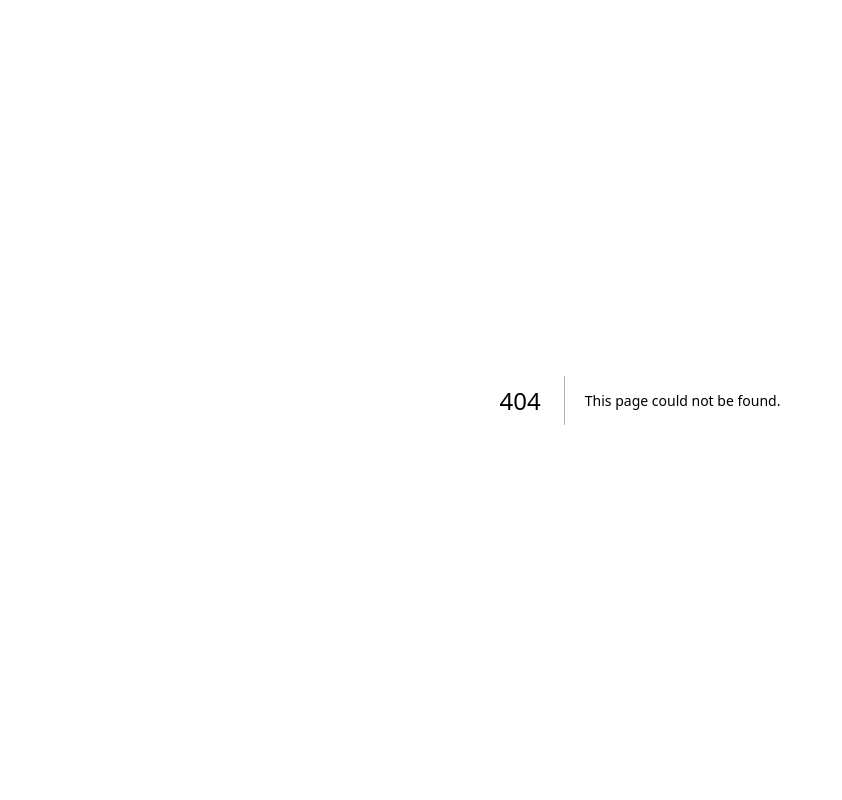
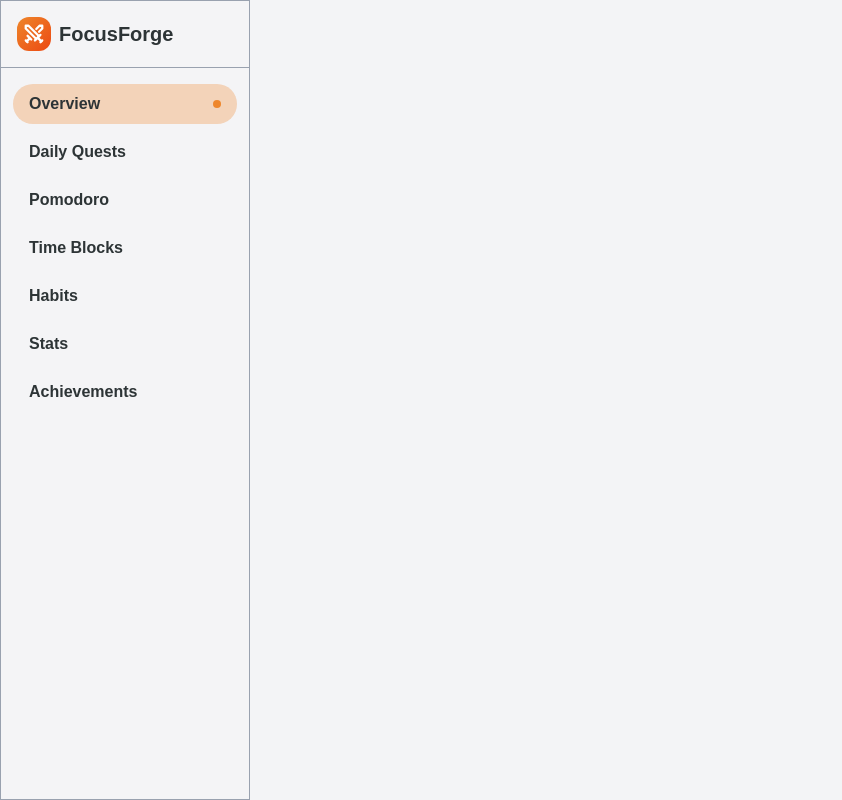
Before and after one commit to Meharp9/FocusForge, a Next.js app in the folder frontend/: page /dashboard in a window 1280 px wide. Before the commit this address had no page. Shown: the whole page, without its empty margins (0-842 px from the left). Built offline with nearby package versions, Linux system fonts and the light colour scheme; a web font is replaced by a local one.

Commit message:
Add Sidebar and Menu components for dashboard layout

```diff
--- /dev/null
+++ b/frontend/src/app/dashboard/page.tsx
@@ -0,0 +1,12 @@
+import Sidebar from '@/components/dashboard/Sidebar';
+import React from 'react'
+
+const Dashboard = () => {
+  return (
+    <div className='flex'>
+      <Sidebar />
+    </div>
+  )
+}
+
+export default Dashboard;
--- /dev/null
+++ b/frontend/src/components/dashboard/Menu.tsx
@@ -0,0 +1,28 @@
+'use client';
+
+import React, { useState } from 'react'
+import MenuItem from './MenuItem'
+
+const MenuItems = ['Overview', 'Daily Quests', 'Pomodoro', 'Time Blocks', 'Habits', 'Stats', 'Achievements' ]
+
+const Menu = () => {
+  const [activeTab, setActiveTab] = useState('overview');
+
+  return (
+    <div className='px-3 flex flex-col gap-2'>
+      {MenuItems.map((item) => {
+        const tabName = item.toLowerCase().replace(/\s/g, '-');
+        const isActive = activeTab === tabName;
+
+        return <MenuItem
+          key={item}
+          label={item}
+          isActive={isActive}
+          onClick={() => setActiveTab(tabName)}
+        />
+      })}
+    </div>
+  )
+}
+
+export default Menu
--- /dev/null
+++ b/frontend/src/components/dashboard/MenuItem.tsx
@@ -0,0 +1,23 @@
+import React from 'react'
+
+interface MenuItemProps {
+  label: string;
+  isActive?: boolean;
+  onClick?: () => void;
+}
+
+const MenuItem = ({ label, isActive = false, onClick }: MenuItemProps) => {
+  return (
+    <div
+      className={`flex justify-between items-center font-semibold px-4 py-2 rounded-full cursor-pointer transition ${
+        isActive ? 'bg-primary/30' : 'hover:bg-primary/10'
+      }`}
+      onClick={onClick}
+    >
+      {label}
+      {isActive && <div className='w-2 h-2 bg-primary rounded-full' />}
+    </div>
+  )
+}
+
+export default MenuItem
--- /dev/null
+++ b/frontend/src/components/dashboard/Sidebar.tsx
@@ -0,0 +1,16 @@
+import React from 'react'
+import Logo from '../common/Logo'
+import Menu from './Menu'
+
+const Sidebar = () => {
+  return (
+    <div className='py-4 border border-gray-400 h-screen min-w-[250px] bg-background/20'>
+      <div className='border-b border-gray-400 px-4 pb-4 mb-4'>
+        <Logo />
+      </div>
+      <Menu />
+    </div>
+  )
+}
+
+export default Sidebar
```
